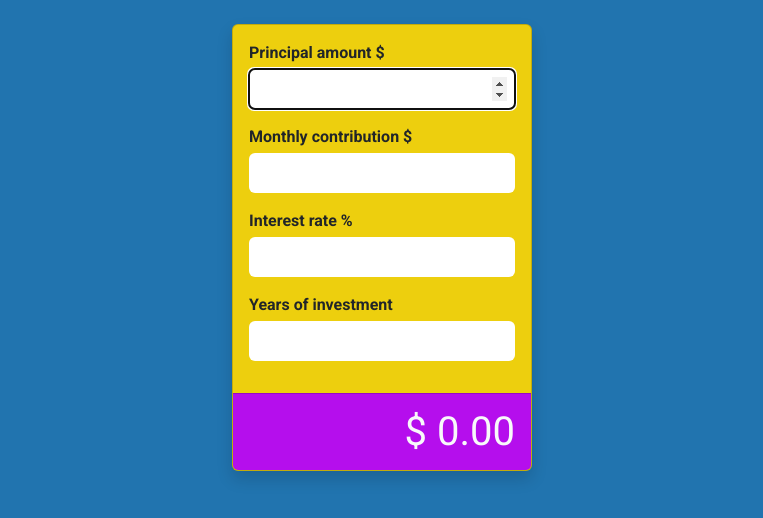
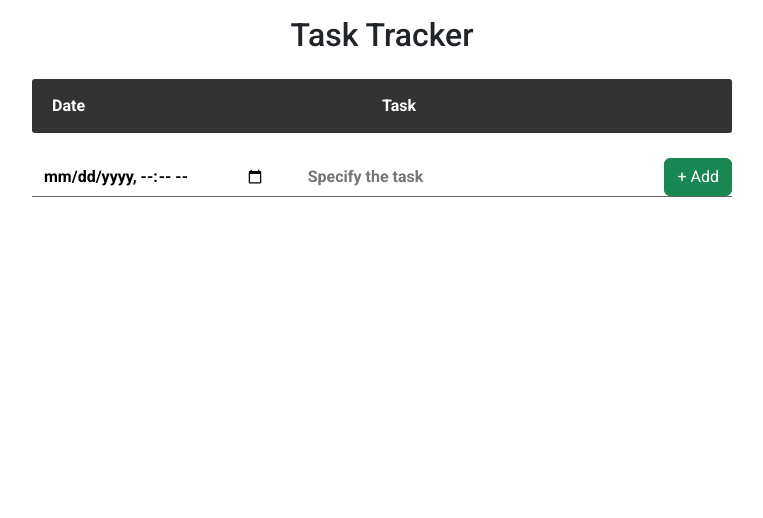
Before and after one commit to bra-nat/PushKnowledgeProjects, a React (Create React App) app: page / in a window 1280 px wide. Shown: the top 518 px of the page, without its empty margins (258-1021 px from the left). Built offline with nearby package versions, Linux system fonts and the light colour scheme.

Commit message:
Built a Task Tracker App.

```diff
--- a/src/App.js
+++ b/src/App.js
@@ -3,6 +3,7 @@
 import "bootstrap/dist/css/bootstrap.css";
 import "./App.css";
 import CompoundInterestRateCalc from "./projects/compound-interest-rate-calculator/compound-interest-rate-calc.component";
+import TaskTracker from "./projects/task-tracker-app/task-tracker.component";
 // import TextAnimationApp from "./projects/text-animation-app/text-animation.component";
 // import ResponsiveNav from "./projects/responsive-nav-app/responsive-nav.component";
 // import NoteApp from "./projects/note-app/note-app.component";
@@ -57,7 +58,9 @@
 
       {/* <TextAnimationApp /> */}
 
-      <CompoundInterestRateCalc />
+      {/* <CompoundInterestRateCalc /> */}
+
+      <TaskTracker />
 
     </div>
   );
--- /dev/null
+++ b/src/projects/task-tracker-app/new-task.jsx
@@ -0,0 +1,21 @@
+import Button from "../components/button/button.component";
+import { NewTaskStyle } from "./task.tracker.styles";
+import { RiDeleteBin6Fill } from "react-icons/ri";
+const NewTask = ({ type, date, onDelete, onTaskClick }) => {
+  return (
+    <NewTaskStyle onClick={ onTaskClick }>
+      <div>
+        <h3>{type}</h3>
+        <small className="text-danger">{date}</small>
+      </div>
+      <Button
+        btnClass={"btn btn-primary"}
+        text={""}
+        icon={<RiDeleteBin6Fill className="fs-4" style={{userSelect: "none", pointerEvents: "none"}}/>}
+        onClick={onDelete}
+      />
+    </NewTaskStyle>
+  );
+};
+
+export default NewTask;
--- /dev/null
+++ b/src/projects/task-tracker-app/task-tracker.component.jsx
@@ -0,0 +1,69 @@
+import { useState } from "react";
+import Title from "../components/title/title.component";
+import Task from "./task.component";
+import { TableStyle } from "./task.tracker.styles";
+import NewTask from "./new-task";
+
+const TaskTracker = () => {
+  const [newTask, setNewTask] = useState({
+    date: "",
+    type: "",
+    completed: "",
+  });
+
+  const handleChangeDate = (e) => {
+    setNewTask({ ...newTask, date: e.target.value });
+  };
+  const handleChangeType = (e) => {
+    setNewTask({ ...newTask, type: e.target.value });
+  };
+
+  let tasks = [
+    {
+      date: "",
+      type: "",
+    },
+  ];
+
+  const [taskList, setTaskList] = useState(tasks);
+
+  const addNewTask = () => {
+    setTaskList([...taskList, { date: newTask.date, type: newTask.type }])
+  }
+
+  const handleCompleted = (e) => {
+    e.target.classList.toggle("completed");
+  }
+
+  const handleDeleteTask = (e) => {
+    window.confirm("Delete this Task?") && e.target.parentElement.remove();
+  }
+
+  return (
+    <>
+      <Title text={"Task Tracker"} />
+      <TableStyle>
+        <ul className="table-head">
+          <li>Date</li>
+          <li>Task</li>
+        </ul>
+        <Task
+          date={newTask.date}
+          type={newTask.type}
+          setDate={handleChangeDate}
+          setType={handleChangeType}
+          onClick={addNewTask}
+        />
+        <ul className="table-row">
+          {taskList.map((taskItem, index) => {
+            return taskItem.date !== "" && taskList.type !== "" ? (
+              <NewTask key={index} onDelete={handleDeleteTask} onTaskClick={handleCompleted} date={taskItem.date} type={taskItem.type}/>
+            ) : null;
+          })}
+        </ul>
+      </TableStyle>
+    </>
+  );
+};
+
+export default TaskTracker;
--- /dev/null
+++ b/src/projects/task-tracker-app/task.component.jsx
@@ -0,0 +1,16 @@
+import Button from "../components/button/button.component"
+
+const Task = ({ data, setDate, type, setType, onClick }) => {
+  return (
+    <div
+      className={"d-flex mb-4 justify-content-between"}
+      style={{ borderBottom: "1px solid #666" }}>
+
+      <input type="datetime-local" value={data} onChange={setDate} />
+      <input className="w-50 border-0 outline-0" type="text" value={type} onChange={setType} placeholder="Specify the task" />
+      <Button text={"+ Add"} btnClass={"btn btn-success"} onClick={onClick}/>
+    </div>
+  );
+};
+
+export default Task;
--- /dev/null
+++ b/src/projects/task-tracker-app/task.tracker.styles.jsx
@@ -0,0 +1,67 @@
+import { styled } from "styled-components";
+
+export const TableStyle = styled.div`
+
+  width: 700px;
+  margin: auto;
+  font-weight: 600;
+
+ul {
+    list-style: none;
+}
+
+  ul.table-head {
+    display: grid;
+    grid-template-columns: repeat(2, 1fr);
+    background-color: #333;
+    color: #fff;
+    padding: 15px 20px;
+    border-radius: 3px;
+    margin-top: 25px;
+    margin-bottom: 25px;
+  }
+
+  ul.table-row {
+    margin-bottom: 25px;
+    padding-left: 0;
+    & li {
+      background: #fff;
+      box-shadow: 0 0 5px 1px rgba(0, 0, 0, 0.2);
+      padding: 25px 30px;
+      border-radius: 3px;
+      margin-bottom: 25px;
+      transition: all 0.2s ease;
+      &:hover {
+        cursor: pointer;
+        box-shadow: none;
+      }
+      &:nth-child(odd) {
+        background: rgba(36, 199, 245, 0.3);
+      }
+      &:nth-child(even) {
+        background: rgba(36, 199, 245, 0.1);
+      }
+
+      &.completed {
+        color: gray;
+        background: lightgray;
+        box-shadow: none;
+      }
+    }
+  }
+  input {
+    border: none;
+    padding: 0.35rem 0.75rem;
+    font-weight: bold;
+    font-style: 0.9;
+  }
+  input:hover {
+    background: rgba(104, 104, 104, 0.2)
+  }
+`;
+
+
+export const NewTaskStyle = styled.li`
+    display: flex;
+    justify-content: space-between;
+`;
```
